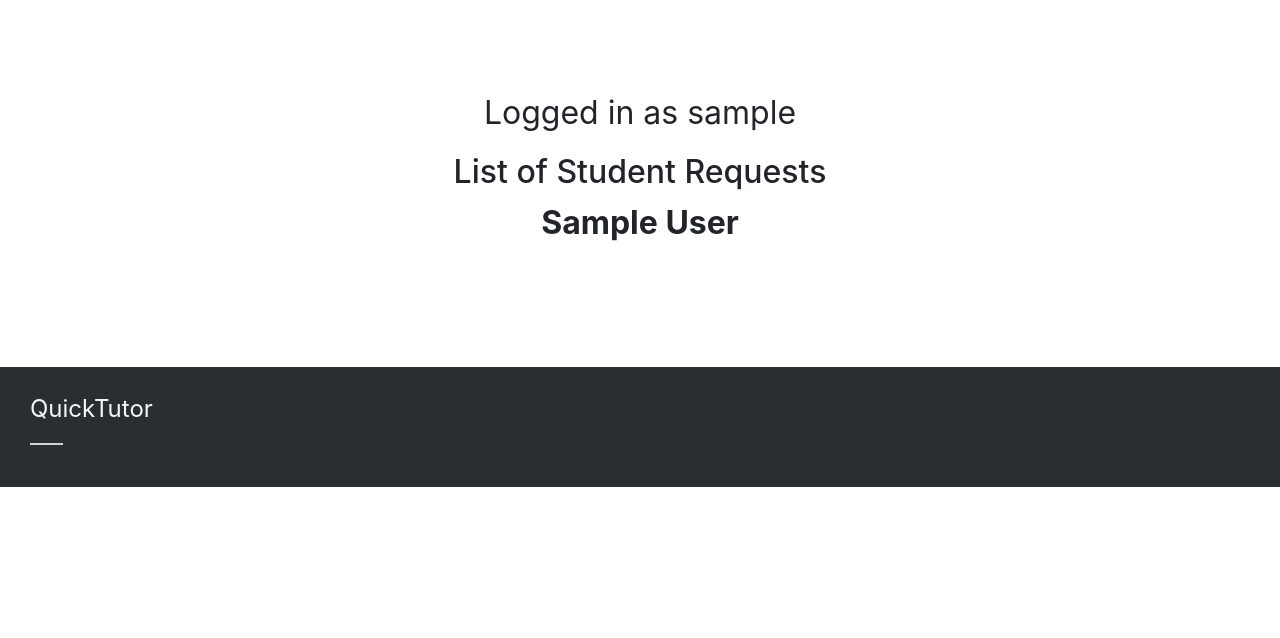
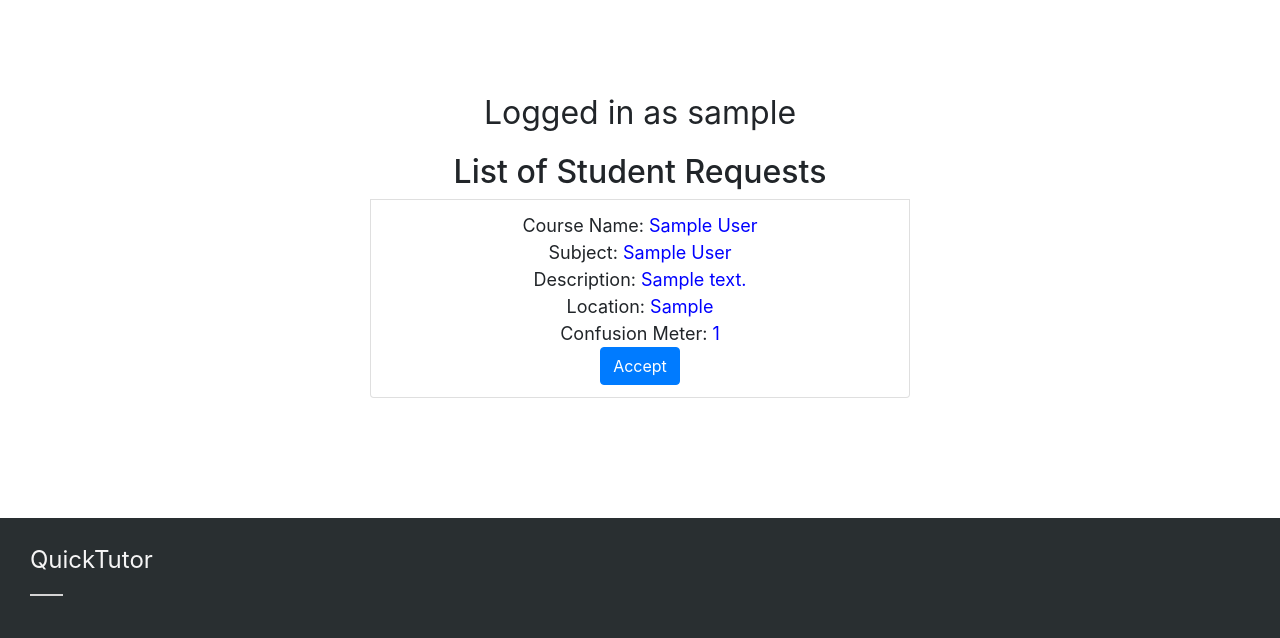
Before and after one commit to alexagomez/quick-tutor-project, a Django app: page /tutor in a window 1280 px wide. Shown: the part 143-781 px from the top of the page. Run offline with Django 3.2, Linux system fonts and the light colour scheme; a user stored in the database is signed in; tables that the repository leaves empty hold one stand-in row (values such as "Sample post"); some libraries are stand-ins or nearby versions.

Commit message:
aesthetic changes to request items on tutor view

```diff
--- a/QuickTutor/models.py
+++ b/QuickTutor/models.py
@@ -41,6 +41,7 @@ class studentRequest(models.Model):
      courseName = models.CharField(max_length=100, default='')
      subject = models.CharField(max_length=100, default='')
      description = models.CharField(max_length=100, default='')
+     # why does subject appear twice
      subject = models.CharField(max_length=100, default='')
      location = models.CharField(max_length=100, default='')
      confusionMeter = models.IntegerField(default=0)
--- a/QuickTutor/templates/QuickTutor/studentRequest.html
+++ b/QuickTutor/templates/QuickTutor/studentRequest.html
@@ -30,7 +30,7 @@
                         <input class="form-control" type="text" name="location" id="location">
                     </div>
                     <div class="form-group">
-                        <label for="exampleInputEmail1">Confusion Level (0-10)</label>
+                        <label for="exampleInputEmail1">Confusion Meter (0-10)</label>
                         <p><font size = "3"><i>With 0 being not confused and 10 being completely lost</i></font></p>
                         <input class="form-control" type="number" name="confusion" id="confusion" min="0" max="10">
                     </div>
--- a/QuickTutor/templates/QuickTutor/tutor.html
+++ b/QuickTutor/templates/QuickTutor/tutor.html
@@ -19,10 +19,17 @@
         <p>Logged in as {{ user.username }}</p>
         <!-- lists the course name -->
         <h2>List of Student Requests</h2>
+        <ul class="list-group"></ul>
         {% for request in studentRequestList %}
-            <dt>{{request.courseName}}</dt>
+            <li = class="list-group-item"><font size = "4">
+                Course Name: <font color = "blue">{{request.courseName}}</font>
+                <br>Subject: <font color = "blue">{{request.subject}}</font>
+                <br>Description: <font color = "blue">{{request.description}}</font>
+                <br>Location: <font color = "blue">{{request.location}}</font>
+                <br>Confusion Meter: <font color = "blue">{{request.confusionMeter}}</font>
+                <br><button type="submit" class="btn btn-primary">Accept</button> </font></li>
         {% endfor %}
-
+        </ul>
     </div>
     <div class="col-md-3"></div>
 </div>
```
